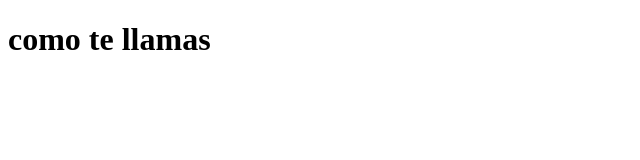
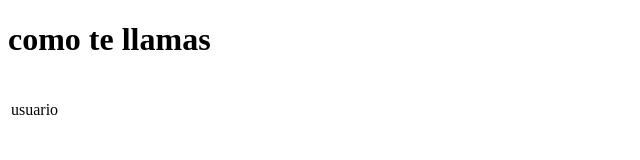
Before and after one commit to ANTONIOS-MAJ-HE/pruebas_git, a plain HTML site: page antonio1/index.html in a window 1280 px wide. Shown: the full height of the page, 0-640 px from the left. Drawn offline with Linux system fonts and the light colour scheme.

Commit message:
antonio1_subiendo tabla

```diff
--- a/antonio1/index.html
+++ b/antonio1/index.html
@@ -7,5 +7,10 @@
 </head>
 <body>
     <h1>como te llamas</h1>
+
+    <table>
+        <br>
+        <td>usuario</td>
+    </table>
 </body>
 </html>
```
